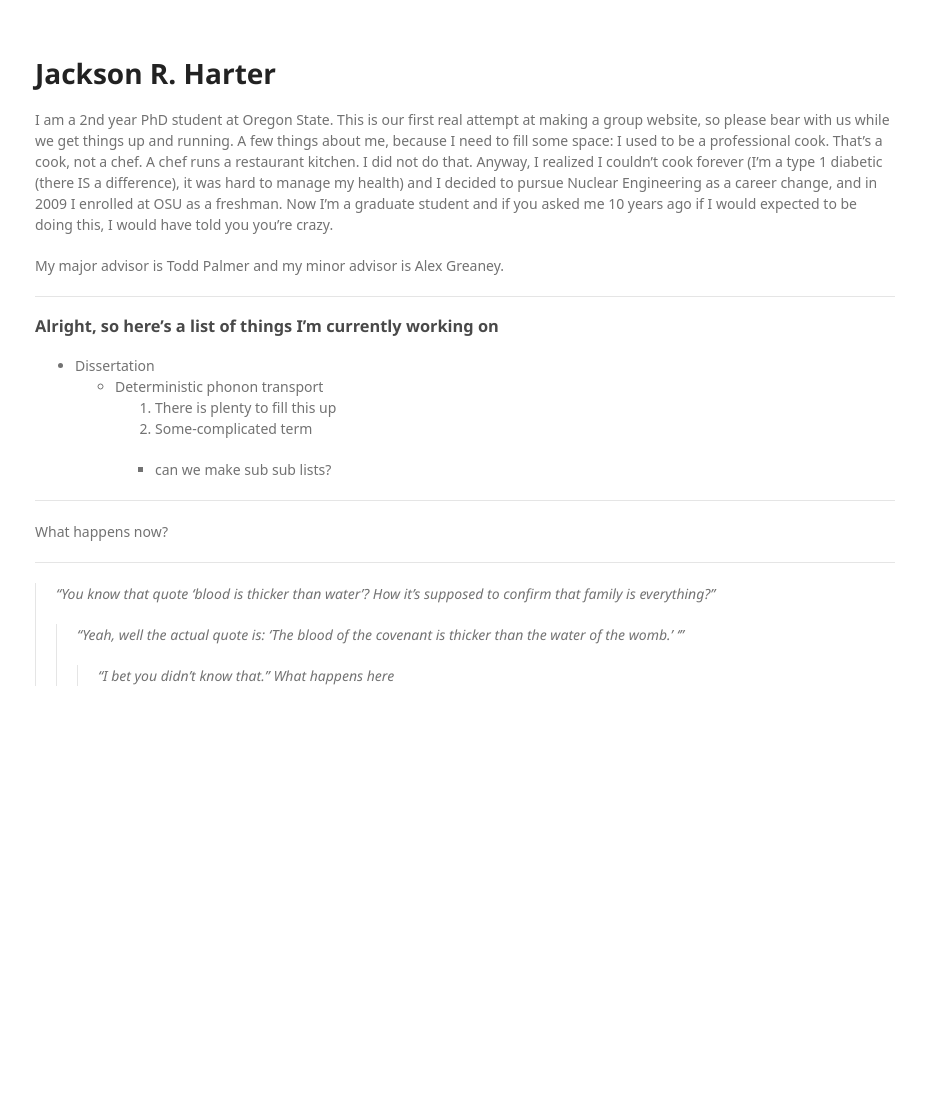
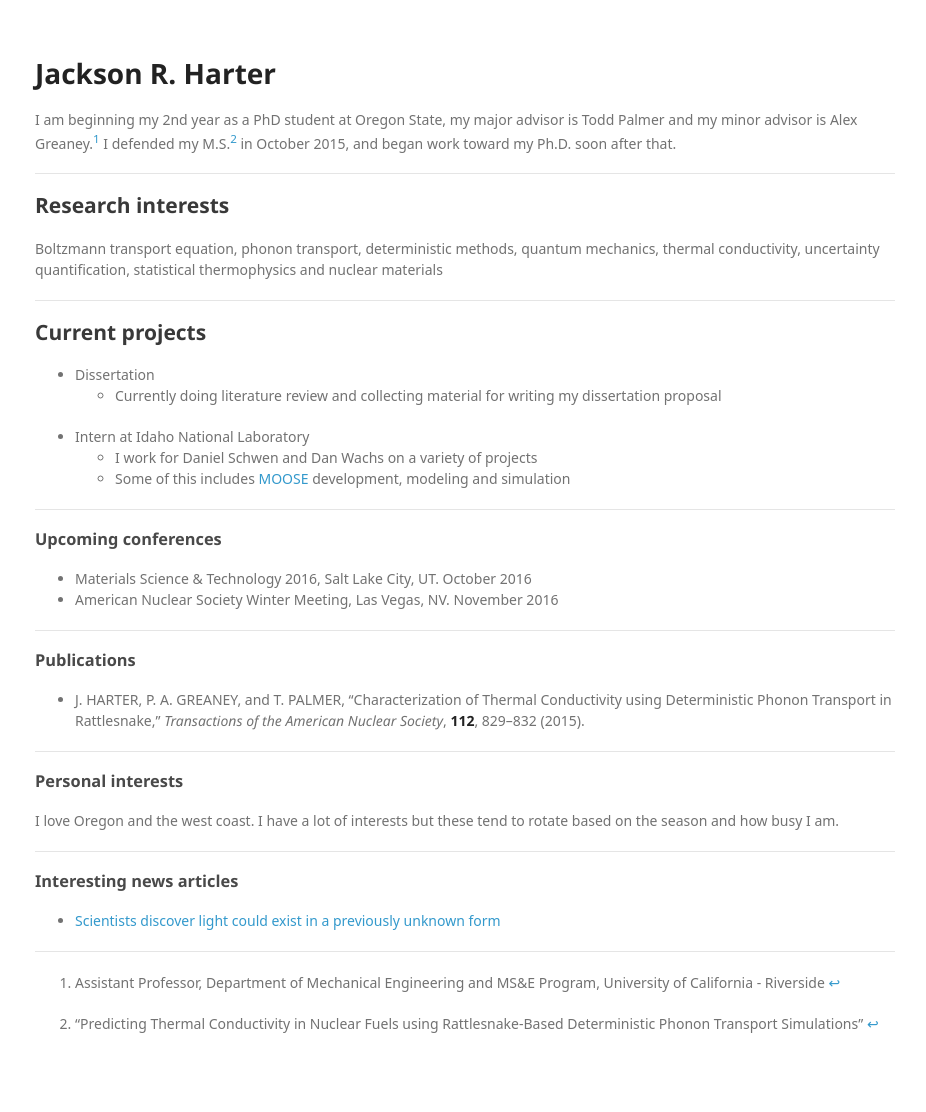
Before and after one commit to rtrp/osu-transport, a Jekyll site: the page built from harterj/index.md, in a window 1280 px wide. Shown: the whole page, without its empty margins (175-1101 px from the left). Built offline with Jekyll 4.4.1, drawn with Linux system fonts in a browser that asks for light colours; some web fonts are replaced; before the commit the page ends 900 px from its top, so only the background shows below that.

Commit message:
making some changes to my page

```diff
--- a/harterj/index.md
+++ b/harterj/index.md
@@ -1,43 +1,57 @@
 ---
-title: Jackson Harter
+title: Jackson-personal
 layout: default
 author: Jackson Harter
 ---
 Jackson R. Harter
 ================================
 
-I am a 2nd year PhD student at Oregon State. This is our first real attempt at making a
-group website, so please bear with us while we get things up and running. A few things
-about me, because I need to fill some space: I used to be a professional cook. That's a
-cook, not a chef. A chef runs a restaurant kitchen. I did not do that. Anyway, I realized
-I couldn't cook forever (I'm a type 1 diabetic (there IS a difference), it was hard to
-manage my health) and I decided to pursue Nuclear Engineering as a career change, and
-in 2009 I enrolled at OSU as a freshman. Now I'm a graduate student and if you asked
-me 10 years ago if I would expected to be doing this, I would have told you you're crazy.
-
-My major advisor is Todd Palmer and my minor advisor is Alex Greaney.
+I am beginning my 2nd year as a PhD student at Oregon State, my major advisor is Todd Palmer and my minor advisor is Alex Greaney.[^1]
+I defended my M.S.[^2] in October 2015, and began work toward my Ph.D. soon after that.
 
 ***
 
-### Alright, so here's a list of things I'm currently working on
+## Research interests
 
-* Dissertation
-  * Deterministic phonon transport
-  1. There is plenty to fill this up
-  2. Some-complicated term
-    * can we make sub sub lists?
+Boltzmann transport equation, phonon transport, deterministic methods, quantum mechanics,
+thermal conductivity, uncertainty quantification, statistical thermophysics and
+nuclear materials
 
 ***
 
-What happens now?
+## Current projects
+
+* Dissertation
+  * Currently doing literature review and collecting material for writing my dissertation proposal
+
+
+* Intern at Idaho National Laboratory
+  * I work for Daniel Schwen and Dan Wachs on a variety of projects
+  * Some of this includes [MOOSE](http://mooseframework.org) development, modeling and simulation
 
 ***
 
-> "You know that quote 'blood is thicker than water'? How it's supposed to confirm
-that family is everything?"
->
-> > "Yeah, well the actual quote is: 'The blood of the covenant is thicker than the
-water of the womb.' '"
-> >
-> > > "I bet you didn't know that."
-> > What happens here
+### Upcoming conferences
+* Materials Science & Technology 2016, Salt Lake City, UT. October 2016
+* American Nuclear Society Winter Meeting, Las Vegas, NV. November 2016
+
+***
+
+### Publications
+* J. HARTER, P. A. GREANEY, and T. PALMER, "Characterization of Thermal Conductivity using Deterministic Phonon Transport in Rattlesnake," *Transactions of the American Nuclear Society*, **112**, 829–832 (2015).
+
+***
+
+### Personal interests
+I love Oregon and the west coast. I have a lot of interests but these tend to rotate based on the season and how busy
+I am.
+
+***
+
+### Interesting news articles
+* [Scientists discover light could exist in a previously unknown form](http://phys.org/news/2016-08-scientists-previously-unknown.html)
+
+***
+
+[^1]: Assistant Professor, Department of Mechanical Engineering and MS&E Program, University of California - Riverside
+[^2]: "Predicting Thermal Conductivity in Nuclear Fuels using Rattlesnake-Based Deterministic Phonon Transport Simulations"
```
